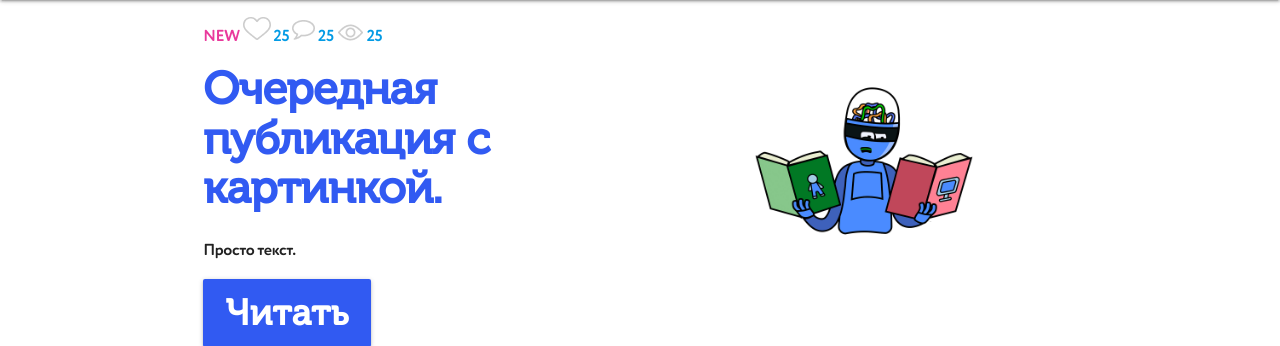
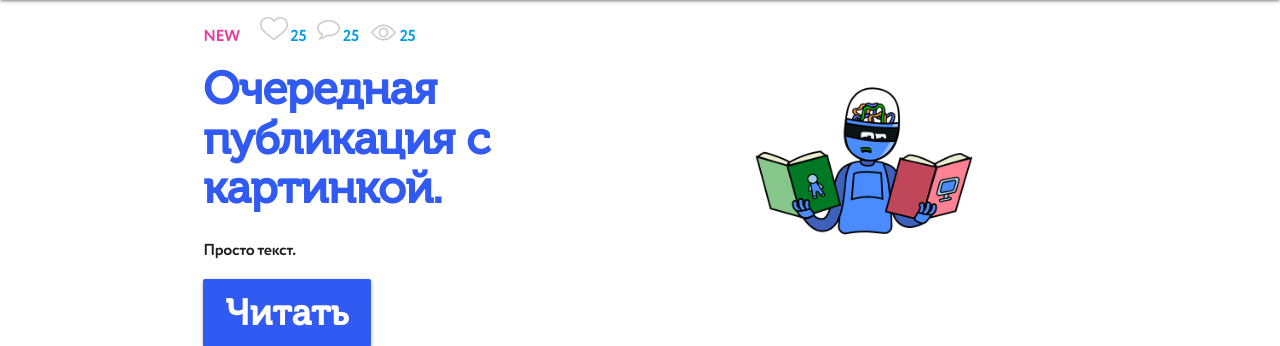
Before and after one commit to MasterSanya/kodland-test-blog, a Django app: page / in a window 1280 px wide. Shown: the part 100-446 px from the top of the page. Run offline with Django 3.2, Linux system fonts and the light colour scheme; data comes from the database, SQL or seed files in the repository; some libraries are stand-ins or nearby versions.

Commit message:
Настроены стили строки информации о самом свежем посте.

```diff
--- a/web/static/css/style.css
+++ b/web/static/css/style.css
@@ -269,6 +269,11 @@ h2.ui-header{
 	line-height: 20px;
 	letter-spacing: -0.416667px;
 	color: #E9399C;
+	margin-right: 17px;
+}
+
+.latest-post .post-info a{
+	margin-right: 8px;
 }
 
 .latest-post .container .row{
```
